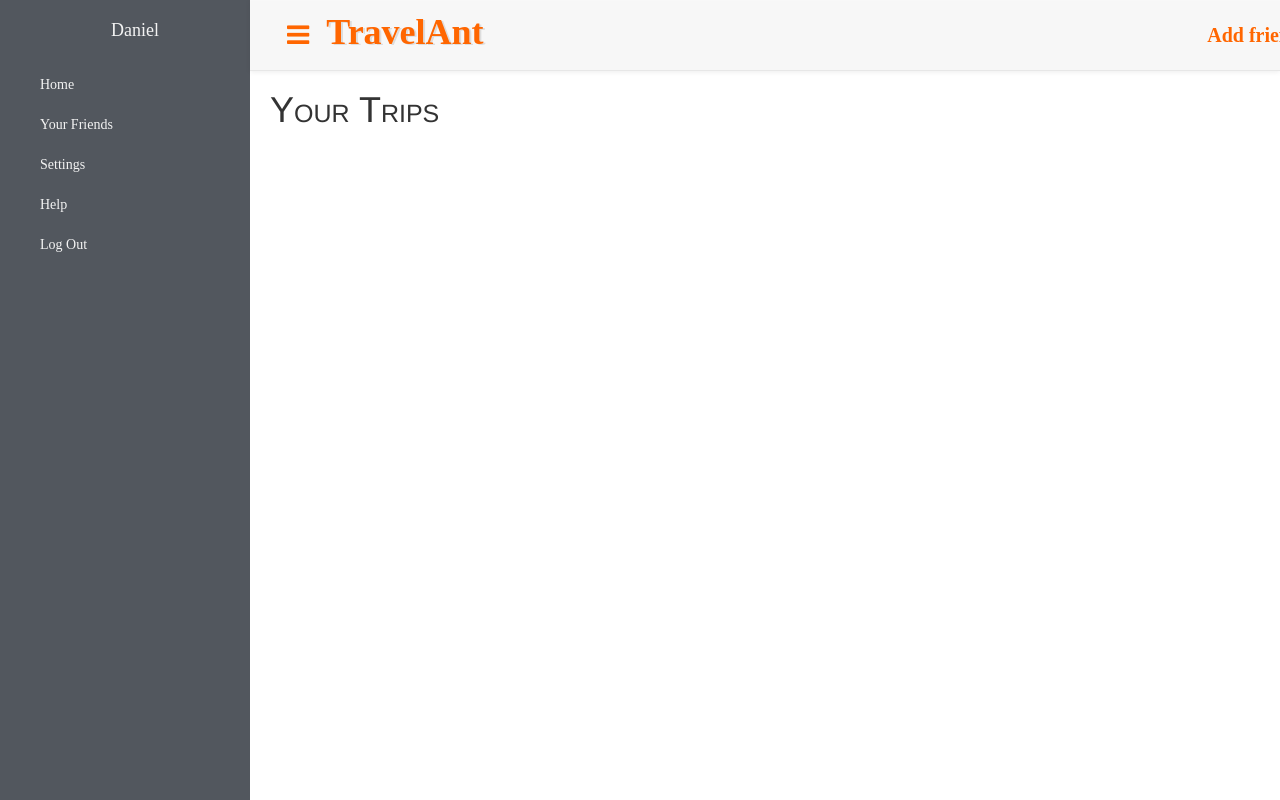
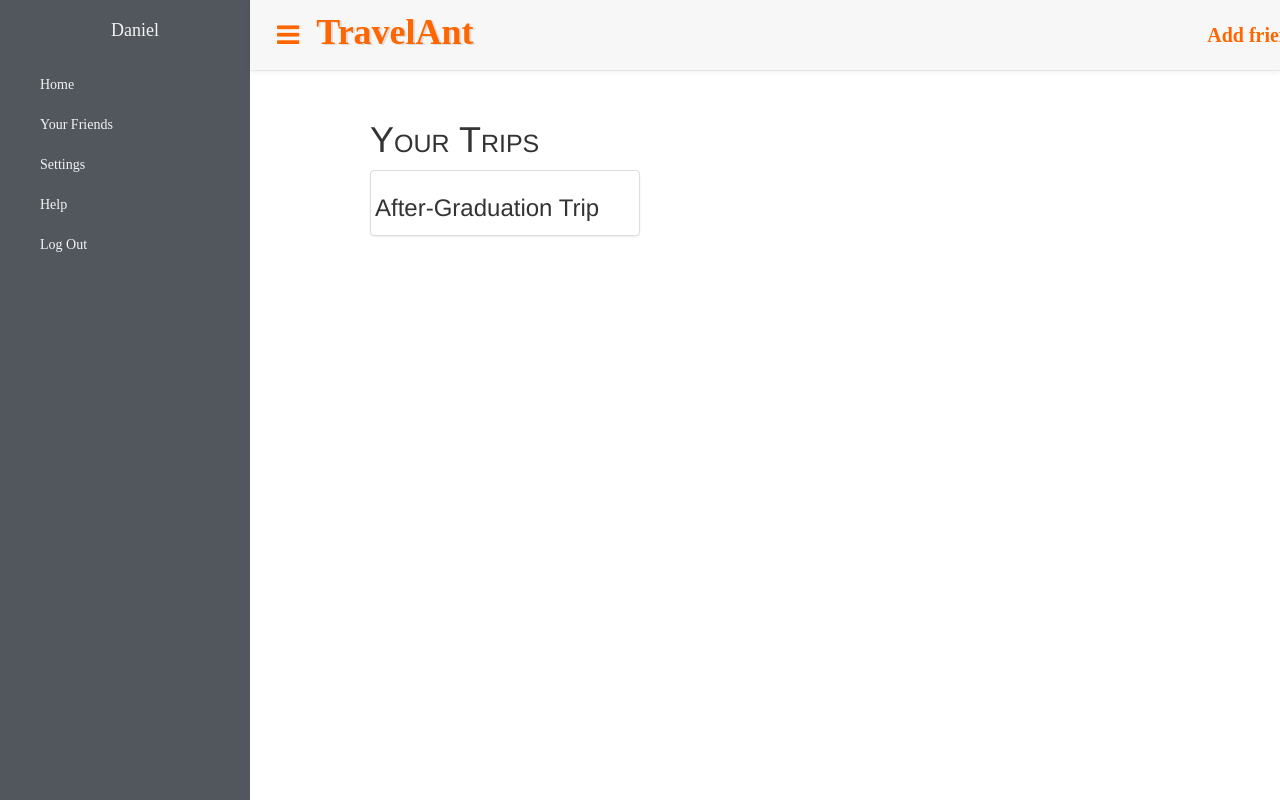
Before and after one commit to verazou/TravelAnt, a website: page index.html in a window 1280 px wide. Shown: the top 800 px of the page. Drawn offline with Linux system fonts and the light colour scheme.

Commit message:
init commit

```diff
--- a/index.html
+++ b/index.html
@@ -51,10 +51,10 @@
             <!-- Brand and toggle get grouped for better mobile display -->
             <div class="navbar-header">
                 <button type="button" class="navbar-toggle" data-toggle="collapse" data-target="#bs-example-navbar-collapse-1" style="color:#FF6600">
-                    <span class="sr-only">Toggle navigation</span> Add <i class="fa fa-plus"></i>
+                    <span class="sr-only">Toggle navigation</span><i class="fa fa-plus"></i>
                 </button>
 
-                <a class="navbar-brand" id="app-name" ><span style="padding-left:10px;padding-right: 10px"><button type="button" id="menu-button" data-toggle="modal" style="color:#FF6600; font-size:26px; background-color: transparent; border: 1px solid transparent;border-radius: 4px;">
+                <a class="navbar-brand" id="app-name" ><span style="padding-right: 10px;"><button type="button" id="menu-button" data-toggle="modal" style="color:#FF6600; font-size:26px; background-color: transparent; border: 1px solid transparent;border-radius: 4px;">
                 	<i class="fa fa-bars"></i>
                 </button></span>TravelAnt</a>
             </div>
@@ -77,12 +77,16 @@
         </div>
         <!-- /.container-fluid -->
     </nav>x
-            <div class="container" style="padding:30px 0px">
+            <div class="container" style="padding:60px 0px">
                 <div class="row">
-                    <div class="col-lg-12">
+                    <div class="col-xs-12 col-sm-3 col-sm-push-1">
                         <h1 style="font-family:avenir, 'avenir next', helvetica, arial, sans-serif;text-transform:capitalize;
     font-variant:small-caps;">Your Trips</h1>
-
+                        <div class="thumbnail" style="background-color=#EEEEEE;">
+                            <div style="float=right">
+                            <h3 style="font-family:avenir, 'avenir next', helvetica, sans-serif;">After-Graduation Trip</h3>
+                            </div>
+                        </div>
                     </div>
                 </div>
             </div>
--- a/server.js
+++ b/server.js
@@ -22,7 +22,7 @@ app.use(express.compress());
 // whenever they are requested at '/'
 // e.g., http://localhost:3000/index.html
 // maps to /static/index.html on this machine
-app.use(express.static(__dirname));
+app.use(express.static(__dirname + '/static'));
 
 // Start the server
 var port = process.env.PORT || PORT; // 80 for web, 3000 for development
```
